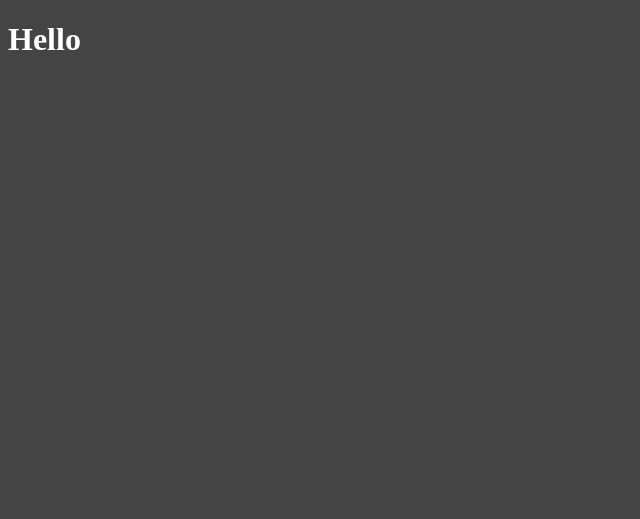
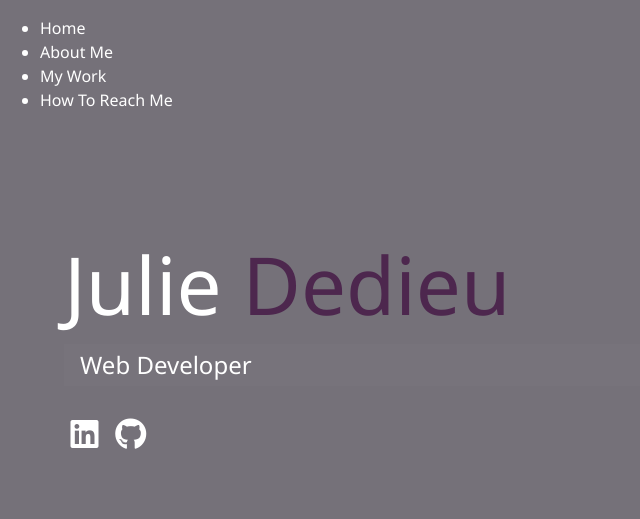
Before and after one commit to Julieed-971/julie-dedieu-dev-portfolio, a website: page dist/index.html in a window 1280 px wide. Shown: the whole page, without its empty margins (0-640 px from the left). Drawn offline with Linux system fonts and the light colour scheme.

Commit message:
Initial commit

```diff
--- a/scss/main.scss
+++ b/scss/main.scss
@@ -1,6 +1,75 @@
-$primary-color: #444;
+$primary-color: #757179;
+$secondary-color: #4D274E;
+
+@mixin easeOut {
+    transition: all 0.5s ease-out;
+}
+
+* {
+    box-sizing: border-box;
+}
 
 body {
     background: $primary-color;
     color: #FFFF;
+    height: 100%;
+    margin: 0;
+    font-family: 'Segoe UI', Tahoma, Geneva, Verdana, sans-serif;
+    line-height: 1.5;
 }
+
+// Headings
+h1, h2, h3 {
+    margin: 0;
+    font-weight: 500;
+
+    &.lg-heading {
+        font-size: 5rem;
+    }
+
+    &.sm-heading {
+        margin-bottom: 2rem;
+        padding: 0.2rem 1rem;
+        background: rgba(lighten($primary-color, $amount: 2), 0.5);
+    }
+}
+
+a {
+    color: #FFFF;
+    text-decoration: none;
+}
+
+header {
+    position: fixed;
+    z-index: 2;
+    width: 100%;
+}
+
+.text-secondary {
+    color: $secondary-color;
+}
+
+main {
+    padding: 4rem;
+    height: 100%;
+
+    .icons {
+        margin-top: 1rem;
+
+        a {
+            padding: 0.4rem;
+
+            &:hover {
+                color: $secondary-color;
+                @include easeOut();
+            }
+        }
+    }
+
+    &#home {
+        overflow: hidden;
+        h1 {
+            margin-top: 20vh;
+        }
+    }
+}
```
Also changed, not shown: dist/css/main.css, dist/index.html, dist/js/main.js (added).
